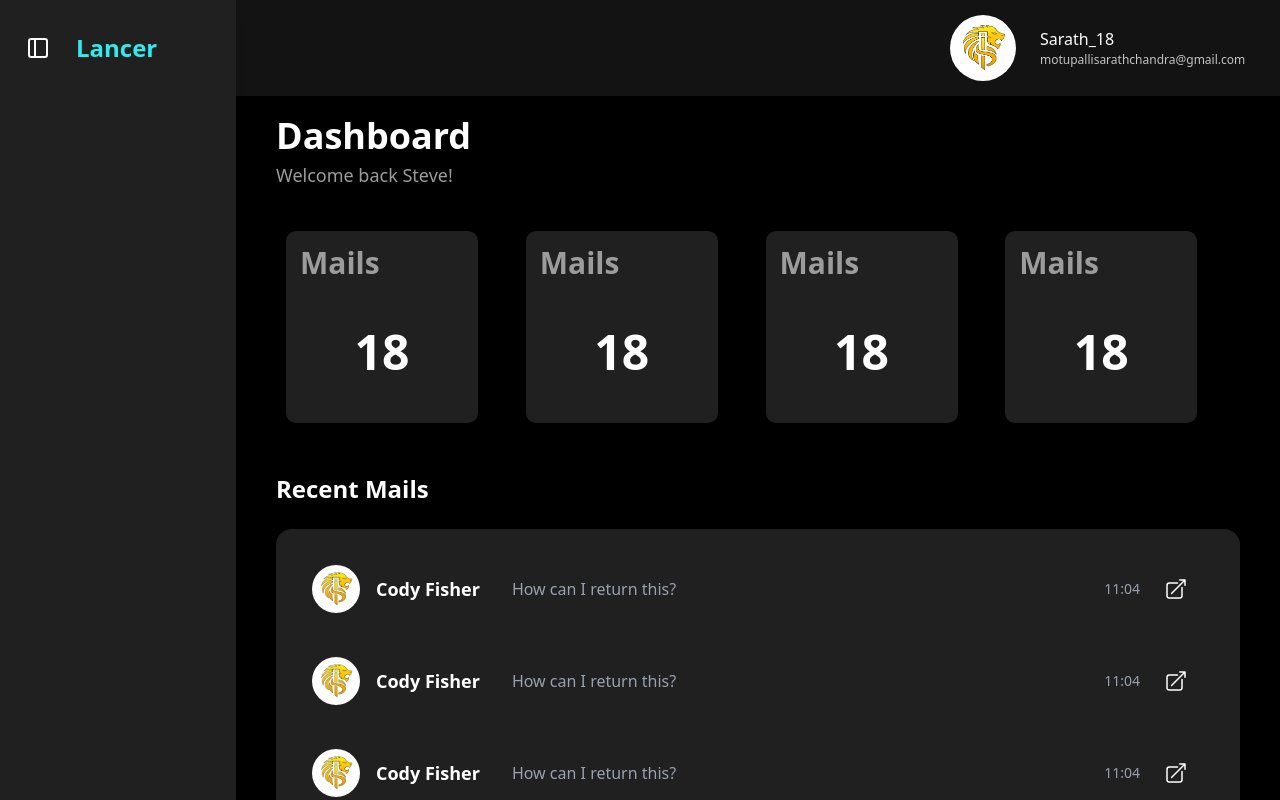
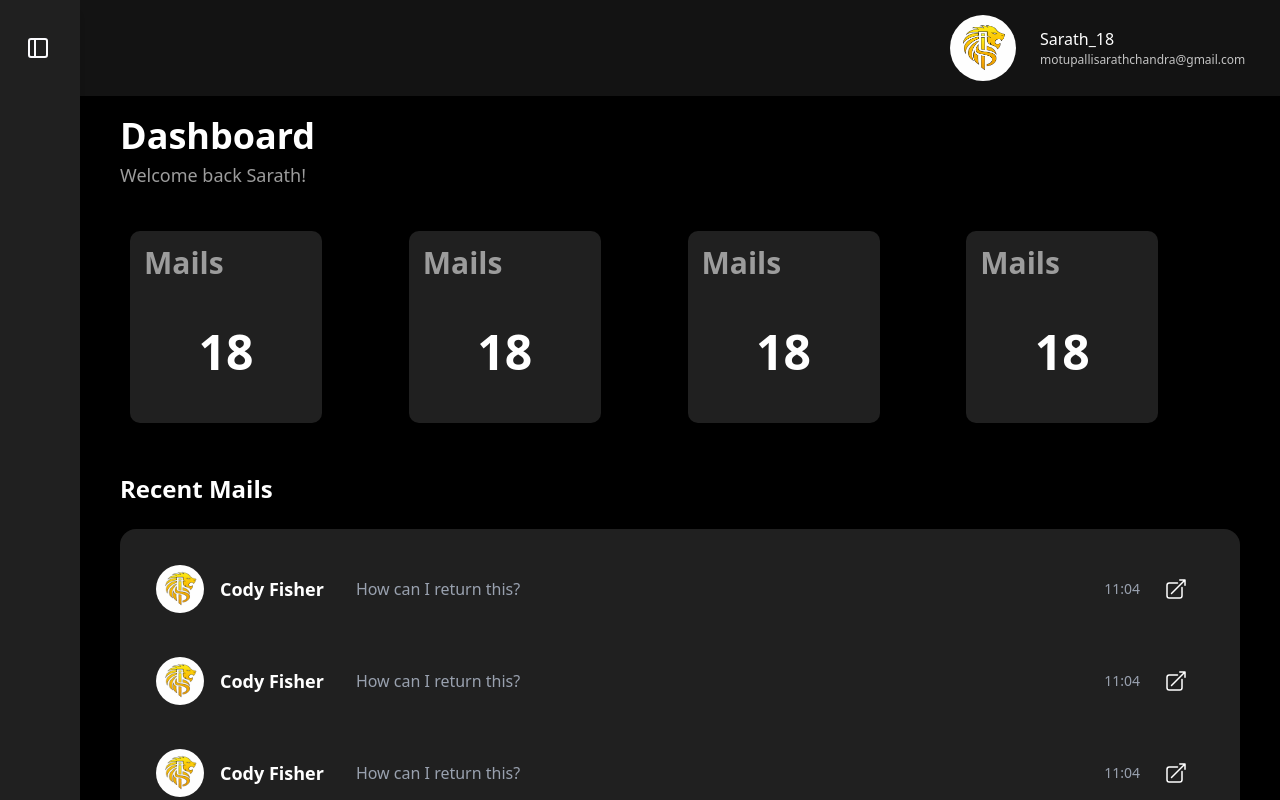
Before and after one commit to SarathM254/Lancer, a React (Vite) app: page / in a window 1280 px wide. Built offline with nearby package versions, Linux system fonts and the light colour scheme.

Commit message:
Edge color changed, next up is font setting to Linter

```diff
--- a/src/components/Cards.jsx
+++ b/src/components/Cards.jsx
@@ -5,7 +5,7 @@ const Cards = () => {
   return (
     <div>
       <div className="Heading font-bold text-white text-4xl mb-1.5">Dashboard</div>
-      <div className="Heading text-[18px] text-[#9C9C9C] mb-8">Welcome back Steve!</div>
+      <div className="Heading text-[18px] text-[#9C9C9C] mb-8">Welcome back Sarath!</div>
 
       <div
         className="cards grid  grid-cols-4 p-4 rounded-3xl ">
--- a/src/components/Sidebar.jsx
+++ b/src/components/Sidebar.jsx
@@ -5,7 +5,7 @@ import Panel from '../assets/Panel';
 
 const Sidebar = (props) => {
 
-    const [isKicked, setkick] = useState(false);
+    const [isKicked, setkick] = useState(true);
 
     let activeClient = props.activeClient;
     let setActiveClient = props.setActiveClient;
@@ -40,13 +40,14 @@ const Sidebar = (props) => {
                     {clients.map((client, index) => (
                         <div key={index} id={index} className={`relative ${activeClient === client.name ? "pr-1" : ''}`} onClick={() => handleclick(client.name)}>
                             {/*selected effect*/}
-                            {activeClient === client.name && <div className='bg-white h-full w-0.5 absolute left-0 border rounded-r-xl'></div>}
+                            {activeClient === client.name && <div className='bg-[rgb(50,233,236)] h-full w-0.5 absolute left-0 rounded-r-xl'></div>}
                             <div className={`flex items-center justify-baseline ${activeClient === client.name ? 'bg-[rgba(255,255,255,0.1)] rounded-2xl' : ''} px-4 py-3 space-x-4 hover:bg-[rgba(255,255,255,0.1)] cursor-pointer`}>
                                 <img src={client.profileUrl} className="h-10 w-10 rounded-full object-cover " alt="" />
                                 {!isKicked && <span style={{ opacity: `${isKicked ? '0' : '1'}` }} className="flex-1 truncate ">{client.name}</span>}
                             </div>
                         </div>
                     ))}
+
 
                 </div>
             </div>
```
